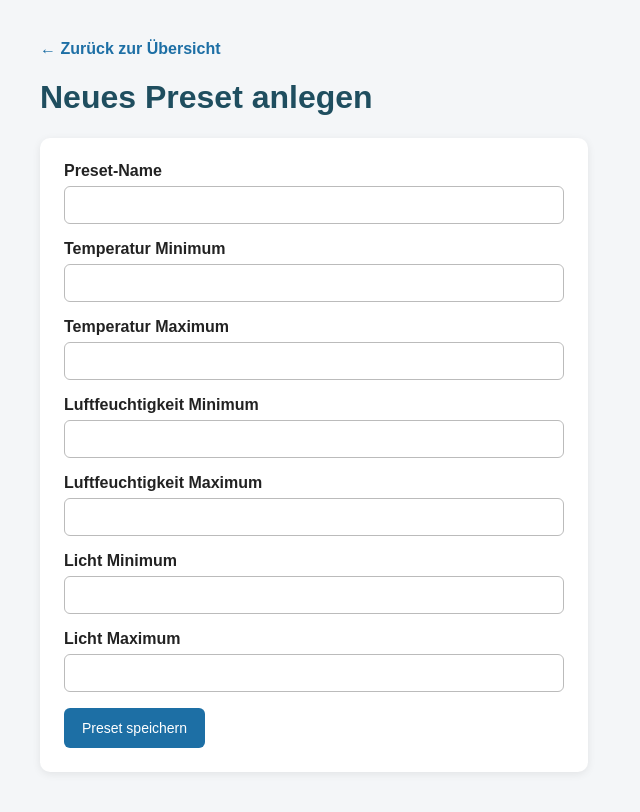
After one commit to Julius2506/IOTBerufsschule, a Flask app: page /presets/add in a window 1280 px wide. The commit adds this page. Shown: the whole page, without its empty margins (0-640 px from the left). Run offline with Flask 3, Linux system fonts and the light colour scheme.

Commit message:
add presets

```diff
--- a/pi/app.py
+++ b/pi/app.py
@@ -41,6 +41,7 @@ def index():
         terrariums = cursor.fetchall()
 
     return render_template("index.html", terrariums=terrariums)
+
 
 @app.route("/terrarium/<int:terrarium_id>")
 def terrarium_detail(terrarium_id):
@@ -87,6 +88,7 @@ def terrarium_detail(terrarium_id):
         readings=readings
     )
 
+
 @app.route("/terrariums/add", methods=["GET", "POST"])
 def add_terrarium():
     if request.method == "POST":
@@ -124,5 +126,44 @@ def add_terrarium():
     conn.close()
     return render_template("add_terrarium.html", presets=presets)
 
+
+@app.route("/presets/add", methods=["GET", "POST"])
+def add_preset():
+    if request.method == "POST":
+        name = request.form["name"]
+        temperature_min = request.form["temperature_min"]
+        temperature_max = request.form["temperature_max"]
+        humidity_min = request.form["humidity_min"]
+        humidity_max = request.form["humidity_max"]
+        light_min = request.form["light_min"]
+        light_max = request.form["light_max"]
+
+        with get_connection() as conn:
+            cursor = conn.cursor()
+            cursor.execute("""
+                INSERT INTO presets (
+                    name,
+                    temperature_min,
+                    temperature_max,
+                    humidity_min,
+                    humidity_max,
+                    light_min,
+                    light_max
+                )
+                VALUES (?, ?, ?, ?, ?, ?, ?)
+            """, (
+                name,
+                temperature_min,
+                temperature_max,
+                humidity_min,
+                humidity_max,
+                light_min,
+                light_max
+            ))
+
+        return redirect(url_for("index"))
+
+    return render_template("add_preset.html")
+
 if __name__ == "__main__":
     app.run(host="0.0.0.0", port=5000, debug=False)
--- /dev/null
+++ b/pi/templates/add_preset.html
@@ -0,0 +1,52 @@
+<!DOCTYPE html>
+<html lang="de">
+<head>
+    <meta charset="UTF-8">
+    <title>Preset hinzufügen</title>
+    <link rel="stylesheet" href="{{ url_for('static', filename='style.css') }}">
+</head>
+<body>
+    <a href="/">← Zurück zur Übersicht</a>
+
+    <h1>Neues Preset anlegen</h1>
+
+    <form method="POST">
+        <div class="form-group">
+            <label for="name">Preset-Name</label>
+            <input type="text" id="name" name="name" required>
+        </div>
+
+        <div class="form-group">
+            <label for="temperature_min">Temperatur Minimum</label>
+            <input type="number" step="0.1" id="temperature_min" name="temperature_min" required>
+        </div>
+
+        <div class="form-group">
+            <label for="temperature_max">Temperatur Maximum</label>
+            <input type="number" step="0.1" id="temperature_max" name="temperature_max" required>
+        </div>
+
+        <div class="form-group">
+            <label for="humidity_min">Luftfeuchtigkeit Minimum</label>
+            <input type="number" step="0.1" id="humidity_min" name="humidity_min" required>
+        </div>
+
+        <div class="form-group">
+            <label for="humidity_max">Luftfeuchtigkeit Maximum</label>
+            <input type="number" step="0.1" id="humidity_max" name="humidity_max" required>
+        </div>
+
+        <div class="form-group">
+            <label for="light_min">Licht Minimum</label>
+            <input type="number" id="light_min" name="light_min" required>
+        </div>
+
+        <div class="form-group">
+            <label for="light_max">Licht Maximum</label>
+            <input type="number" id="light_max" name="light_max" required>
+        </div>
+
+        <button type="submit">Preset speichern</button>
+    </form>
+</body>
+</html>
--- a/pi/templates/index.html
+++ b/pi/templates/index.html
@@ -10,6 +10,8 @@
 
     <p>
         <a href="/terrariums/add">+ Neues Terrarium anlegen</a>
+        <br>
+        <a href="/presets/add">+ Neues Preset anlegen</a>
     </p>
 
     {% if terrariums %}
```
